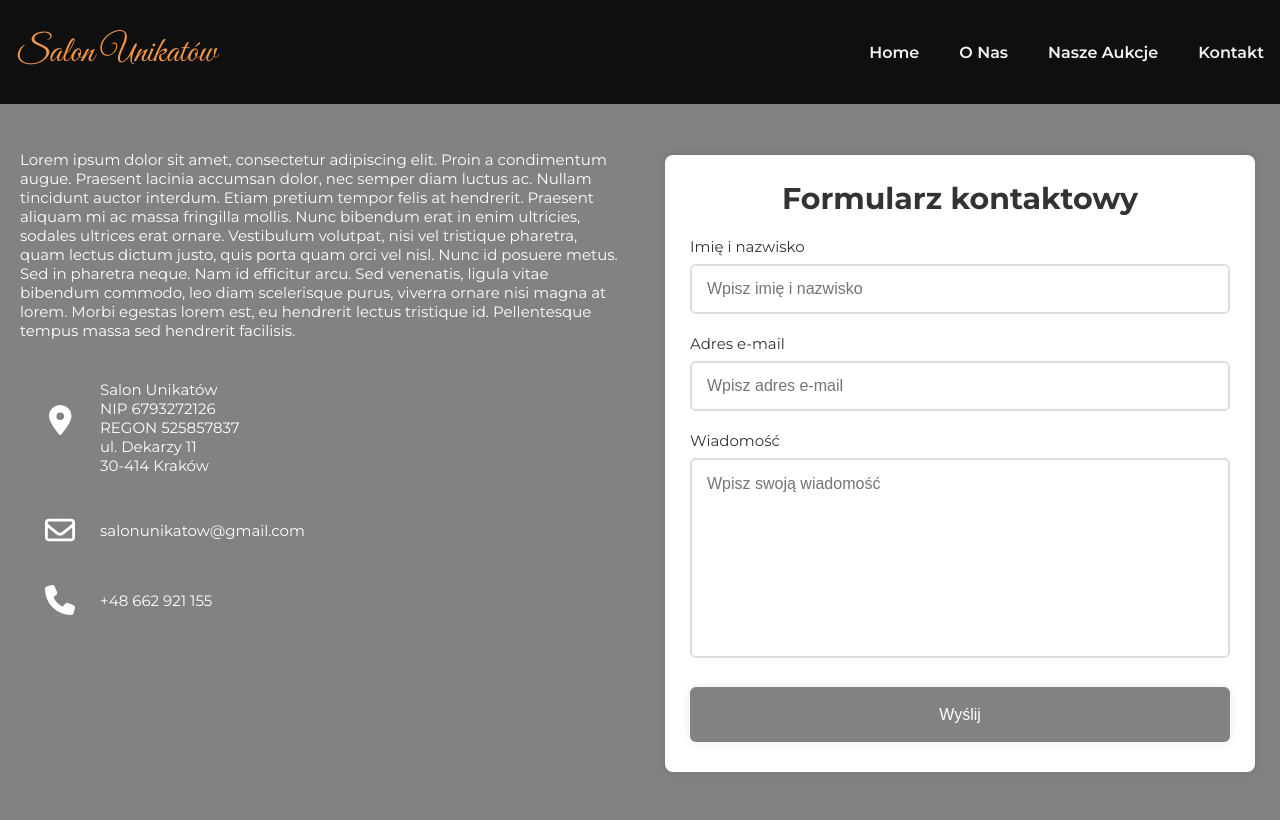
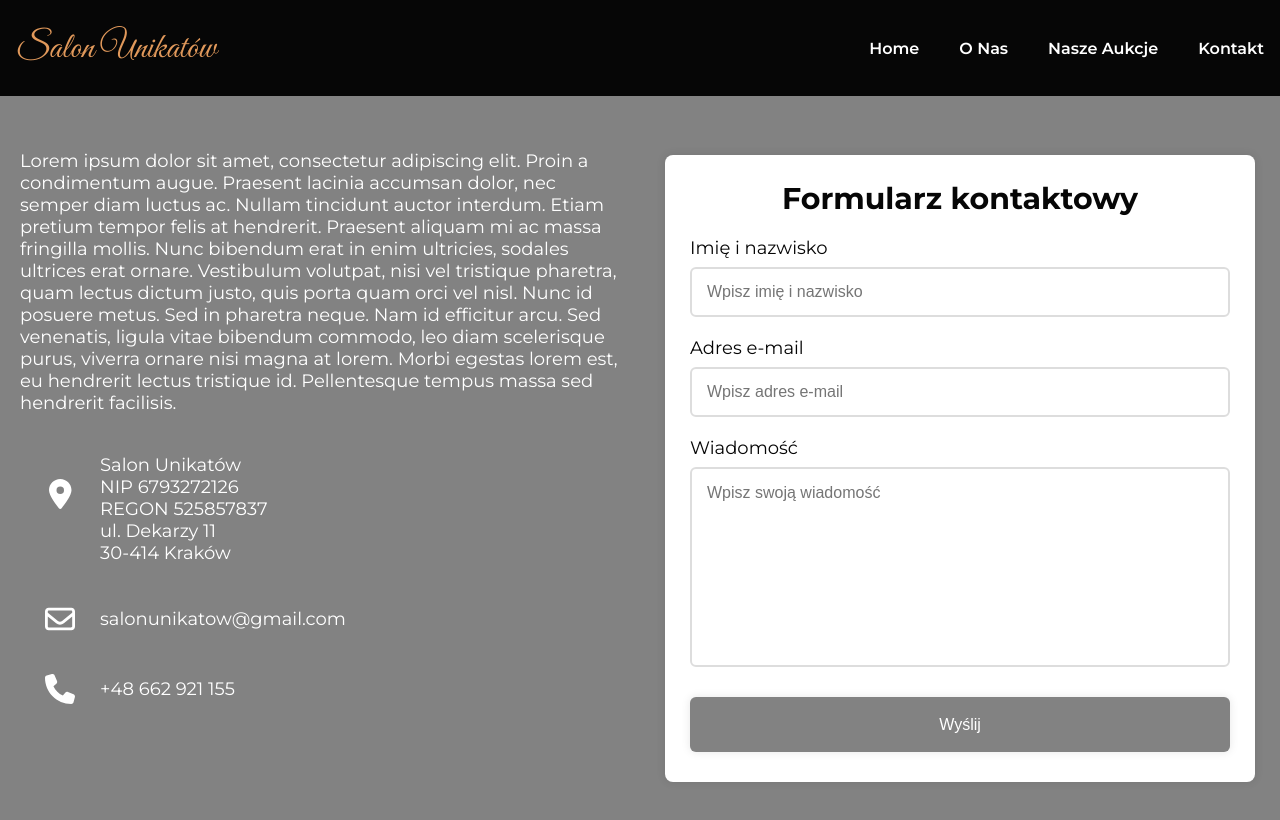
Before and after one commit to jkbednarczyk/subc, a React (Create React App) app: page /contact in a window 1280 px wide. Shown: the top 820 px of the page. Built offline with nearby package versions, Linux system fonts and the light colour scheme; a web font is replaced by a local one.

Commit message:
SUBC-0003 Move all colors declaration to global styles

```diff
--- a/src/GlobalStyles.css
+++ b/src/GlobalStyles.css
@@ -1,6 +1,5 @@
 @import url('https://fonts.googleapis.com/css2?family=Great+Vibes&family=Gwendolyn:wght@400;700&display=swap');
 @import url('https://fonts.googleapis.com/css2?family=Alata&family=Great+Vibes&family=Gwendolyn:wght@400;700&display=swap');
-
 @import url("https://fonts.googleapis.com/css2?family=Dancing+Script:wght@700&family=Montserrat:wght@400;600;700&display=swap");
 
 * {
@@ -10,14 +9,17 @@
  }
 
  :root {
-  --header-height: 3.5rem;
-  --first-color: hsl(28, 88%, 62%);
-  --title-color: hsl(0, 0%, 95%);
-  --text-color: hsl(0, 0%, 75%);
-  --body-color: hsl(0, 0%, 6%);
+  --header-height: 3rem;
+  --first-color: #E1995B;
+  --title-color: #FFFFFF;
+  --text-color: #FFFFFF;
+  --body-color: #060606;
+  --footer-background: #272626;
+  --common-page-background: #828282;
+  --button-hover: #663399;
   --body-font: "Montserrat", sans-serif;
-  --second-font: "Great Vibes", normal;
   --subtitle-font: "Alata", normal;
+  --title-font: "Great Vibes", normal;
   --h2-font-size: 2.25rem;
   --small-font-size: 0.813rem;
   --font-semi-bold: 600;
--- /dev/null
+++ b/src/colors/SUBCColors.tsx
@@ -0,0 +1,9 @@
+export const SUBC_COLORS = {
+    firstColor: "#E1995B",
+    title: "#FFFFFF",
+    text: "#FFFFFF",
+    body: "#060606",
+    footerBackground: "#272626",
+    commonPageBackground: "#828282",
+    buttonHover: "#663399"
+}
--- a/src/components/contact/ContactPage.css
+++ b/src/components/contact/ContactPage.css
@@ -2,18 +2,18 @@
     display: flex;
     justify-content: center;
     min-height: 100vh;
-    background: #828282;
+    background: var(--common-page-background);
     max-width: 1300px;
     width: 100%;
     margin: 0 auto;
 }
 
 .contact-data {
-    font-size: 15px;
+    font-size: 18px;
     max-width: 650px;
     width: 100%;
     margin: 50px 0;
-    color: white;
+    color: var(--text-color);
     list-style: none;
     padding: 0;
 }
@@ -42,7 +42,7 @@
 }
 
 .data a {
-    color: white;
+    color: var(--text-color);
 }
 
 @media (max-width: 768px) {
--- a/src/components/contact/contactForm/ContactForm.css
+++ b/src/components/contact/contactForm/ContactForm.css
@@ -1,11 +1,11 @@
 form {
     max-width: 600px;
     width: 100%;
-    background: #fff;
+    background: var(--text-color);
     padding: 25px 25px 30px;
     border-radius: 8px;
     box-shadow: 0 0 10px rgba(0, 0, 0, .1);
-    color: #333;
+    color: var(--body-color);
     margin: 5px;
 }
 
@@ -22,12 +22,12 @@ form h2 {
     width: 100%;
     height: 50px;
     background: transparent;
-    border: 2px solid #ddd;
+    border: 2px solid #dddddd;
     outline: none;
     border-radius: 6px;
     padding: 15px;
     font-size: 16px;
-    color: #333;
+    color: var(--body-color);
     margin-top: 8px;
 }
 
@@ -39,20 +39,20 @@ form h2 {
 form button {
     width: 100%;
     height: 55px;
-    background: #828282;
+    background: var(--common-page-background);
     border: none;
     border-radius: 6px;
     box-shadow: 0 0 10px rgba(0, 0, 0, .1);
     cursor: pointer;
     font-size: 16px;
-    color: #fff;
+    color: var(--text-color);
     font-weight: 500;
     margin-top: 25px;
     transition: .5s;
 }
 
 form button:hover {
-    background: rebeccapurple;
+    background: var(--button-hover);
 }
 
 textarea  {
--- a/src/components/home/HomePage.css
+++ b/src/components/home/HomePage.css
@@ -20,7 +20,7 @@
 
 .content h1 {
     font-size: 86px;
-    font-family: var(--second-font);
+    font-family: var(--title-font);
 }
 
 .content p {
@@ -36,11 +36,11 @@
     display: flex;
     flex-direction: column;
     width: 100%;
-    height: 1200px;
+    height: 1000px;
     margin: 0 auto;
-    background-color: white;
-    color: black;
-    font-family: var(--subtitle-font);
+    background-color: var(--text-color);
+    color: var(--body-color);
+    font-family: var(--body-font);
 }
 
 .intro-content {
@@ -66,9 +66,9 @@
     flex-direction: column;
     height: 300px;
     margin: 0 auto;
-    background-color: rgb(39, 38, 38);
-    color: rgb(252, 252, 252);
-    font-family: var(--subtitle-font);
+    background-color: var(--footer-background);
+    color: var(--text-color);
+    font-family: var(--body-font);
 }
 
 .footer-content {
@@ -98,7 +98,7 @@
 }
 
 .footer-instagram a {
-    color: white;
+    color: var(--text-color);
 }
 
 .footer-copyright {
--- a/src/components/navbar/Navbar.css
+++ b/src/components/navbar/Navbar.css
@@ -20,7 +20,7 @@
   color: var(--first-color);
   transition: color 0.4s;
   font-size: var(--h2-font-size);
-  font-family: var(--second-font);
+  font-family: var(--title-font);
 }
 
 .nav__toggle,
@@ -112,7 +112,7 @@
   position: fixed;
   top: 0;
   right: -100%;
-  background-color: hsla(0, 0%, 6%, 0.2);
+  background-color: var(--body-color);
   backdrop-filter: blur(16px);
   -webkit-backdrop-filter: blur(16px);
   width: 80%;
```
